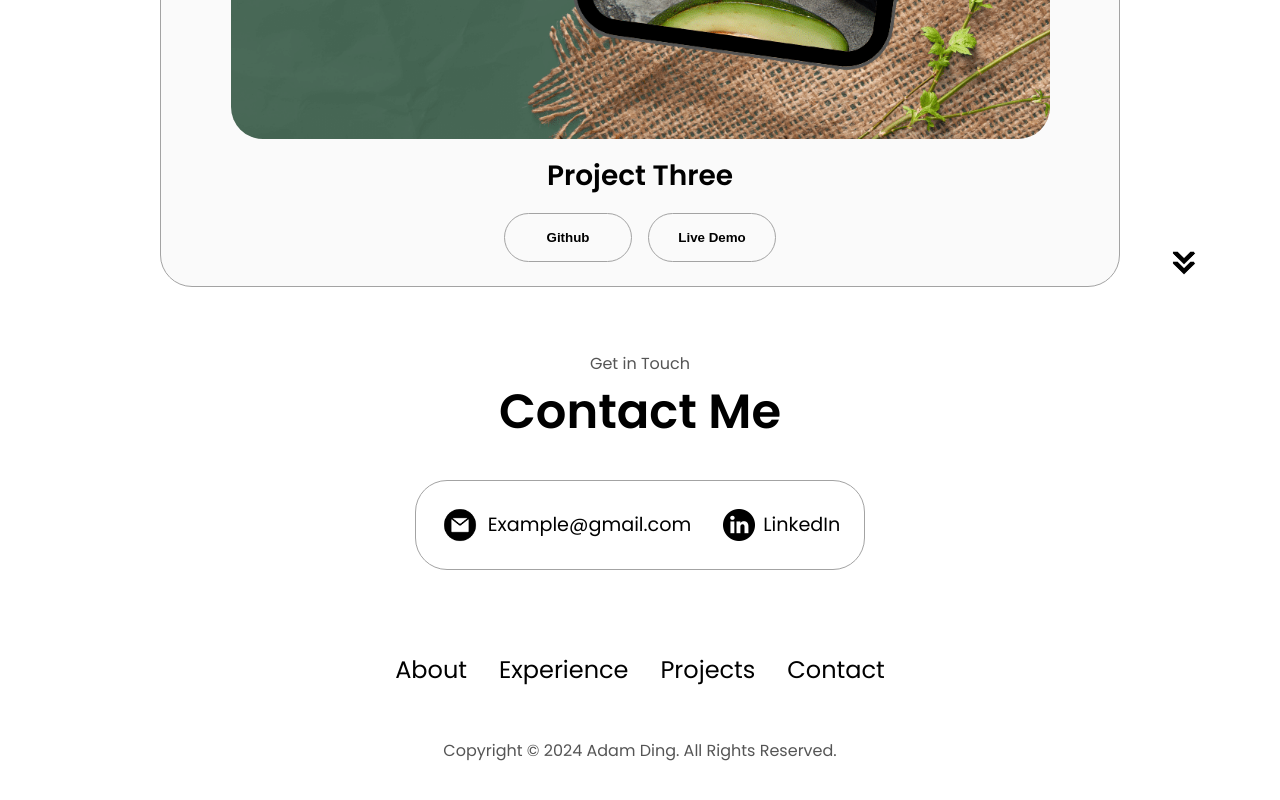
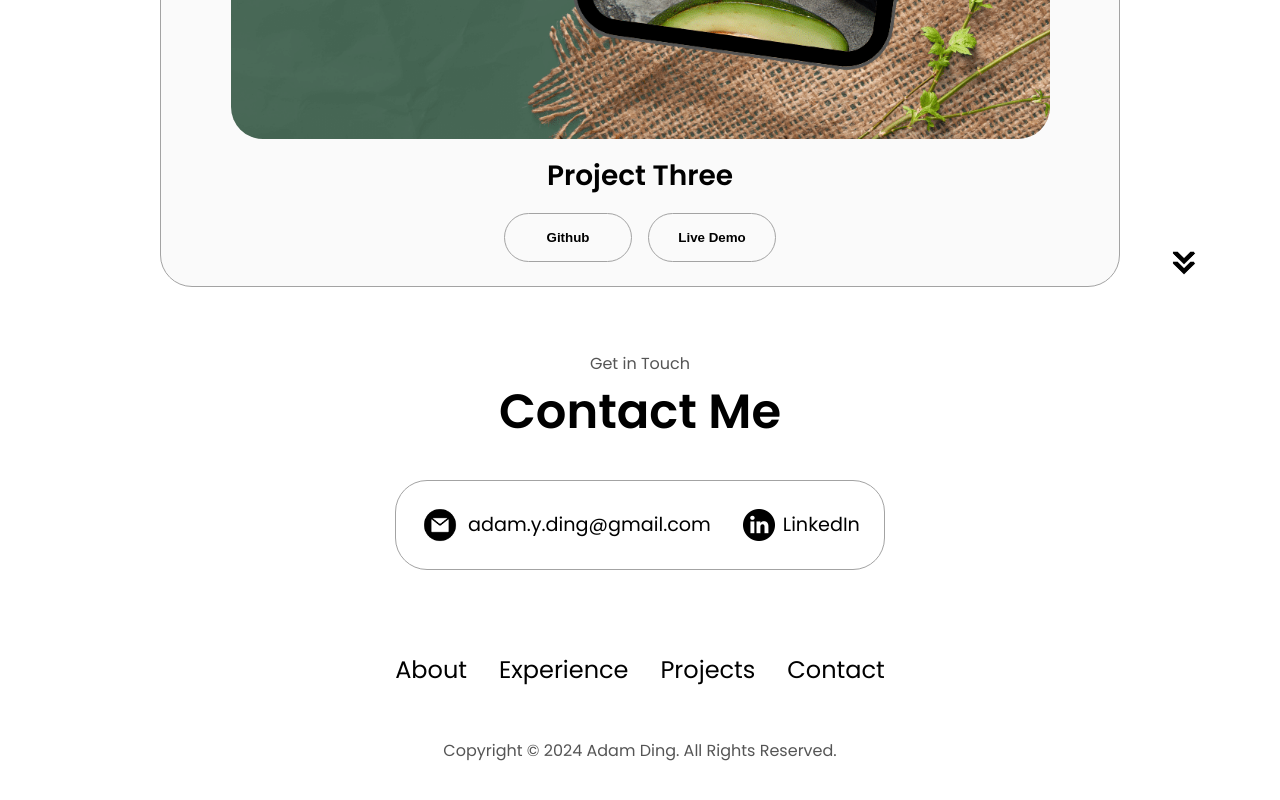
Before and after one commit to adamyding/personal-website, a plain HTML site: page index.html in a window 1280 px wide. Shown: the part 3876-4676 px from the top of the page. Drawn offline with Linux system fonts and the light colour scheme.

Commit message:
update email

```diff
--- a/index.html
+++ b/index.html
@@ -352,7 +352,7 @@
             alt="Email icon"
             class="icon contact-icon email-icon"
           />
-          <p><a href="mailto:adam.y.ding@gmail.com">Example@gmail.com</a></p>
+          <p><a href="mailto:adam.y.ding@gmail.com">adam.y.ding@gmail.com</a></p>
         </div>
         <div class="contact-info-container">
           <img
```
